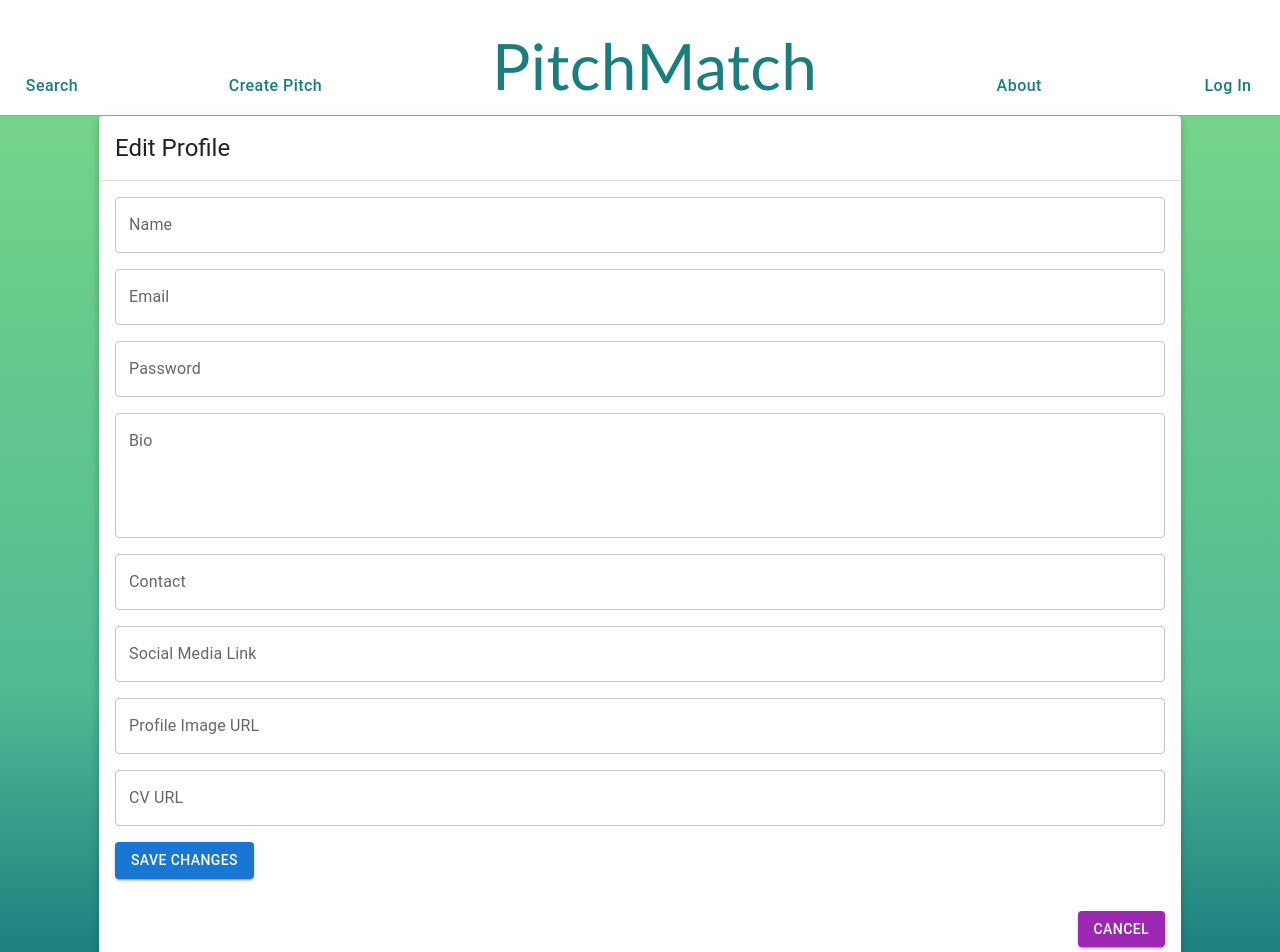
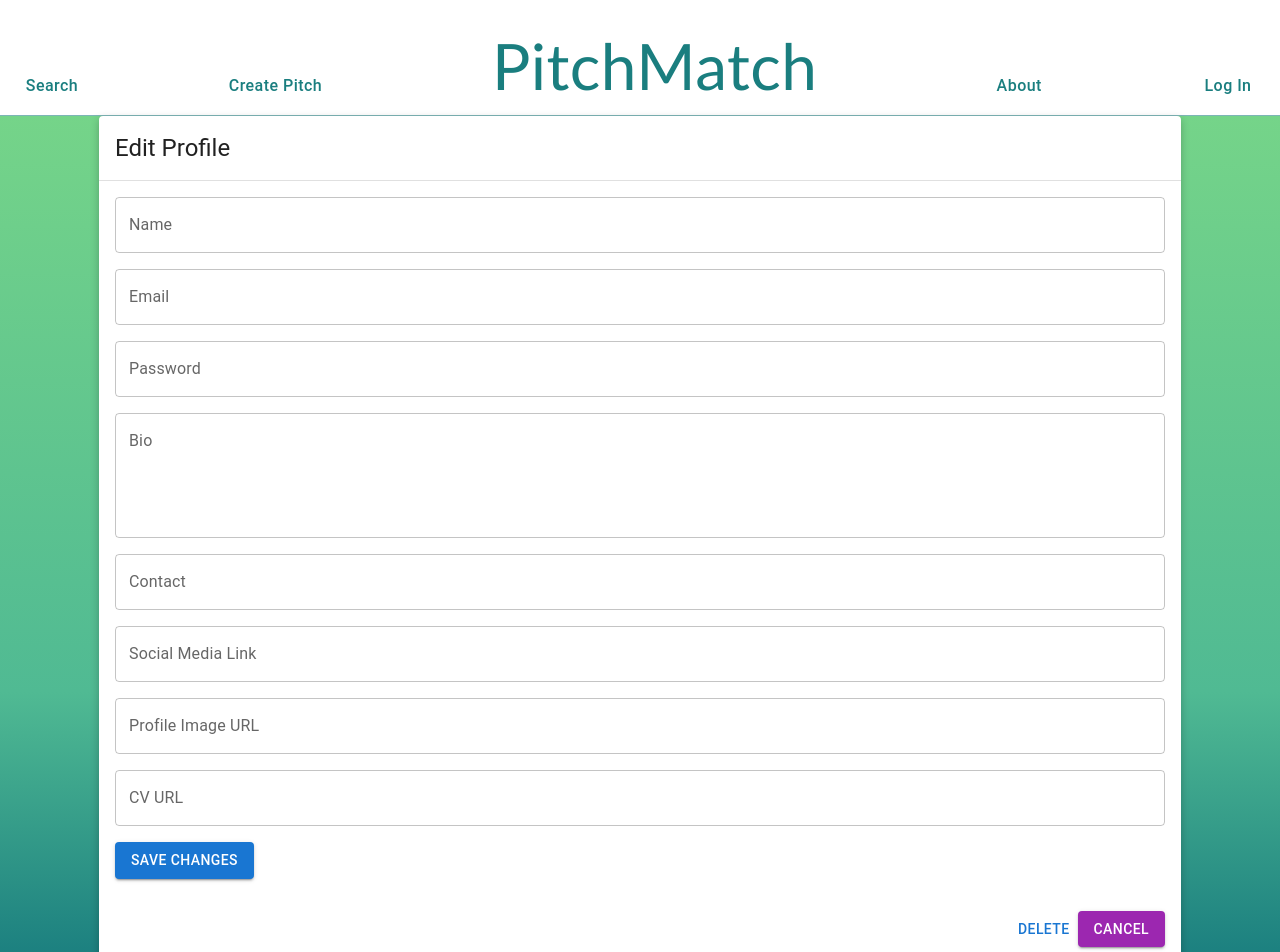
Before and after one commit to Renatuscape/PitchMatchFrontEnd, a React (Vite) app in the folder PitchMatch/: page /edituser/1 in a window 1280 px wide. Shown: the top 952 px of the page. Built offline with nearby package versions, Linux system fonts and the light colour scheme.

Commit message:
Fixed a buttom

```diff
--- a/PitchMatch/src/components/UserEditCard.tsx
+++ b/PitchMatch/src/components/UserEditCard.tsx
@@ -3,6 +3,7 @@ import { style1 } from "./CreatePitchComponent";
 import { FormEvent, useState } from "react";
 import { Link, useParams} from "react-router-dom";
 import { UserParamsType } from "../pages/UserPage";
+import { DeleteUserButtom } from "./DeleteUserComponent";
 
 type EditUserProps = {
     name: string;
@@ -170,6 +171,7 @@ export function UserEditCard() {
                 </form>
               </CardContent>
               <Box sx={{ display: 'flex', justifyContent: 'flex-end', p: 2 }}>
+                <DeleteUserButtom/>
                 <Link to={`/user/${id}`} style={{ textDecoration: 'none' }}>
                   <Button variant="contained" color="secondary">
                     Cancel
--- a/PitchMatch/src/components/UserPageCard.tsx
+++ b/PitchMatch/src/components/UserPageCard.tsx
@@ -3,7 +3,7 @@ import { Link } from "react-router-dom";
 import { PitchCard } from "./PitchCard";
 import { UserPageProps } from "../pages/UserPage";
 import { Pitch } from "./types";
-import { DeleteUserButtom } from "./DeleteUserComponent";
+
 
 export function UserPageCardTop({name,contact,soMe,cv,isLogged}: UserPageProps){
 
@@ -19,7 +19,6 @@ export function UserPageCardTop({name,contact,soMe,cv,isLogged}: UserPageProps){
                         </Button>
                     </Link>
                 }
-                <DeleteUserButtom/>
                 </Box>
                 <Divider orientation="horizontal" sx={{}} flexItem />
                 <CardContent style={{ display: 'flex', justifyContent: 'space-between',alignItems:'flex-end' }}>
```
